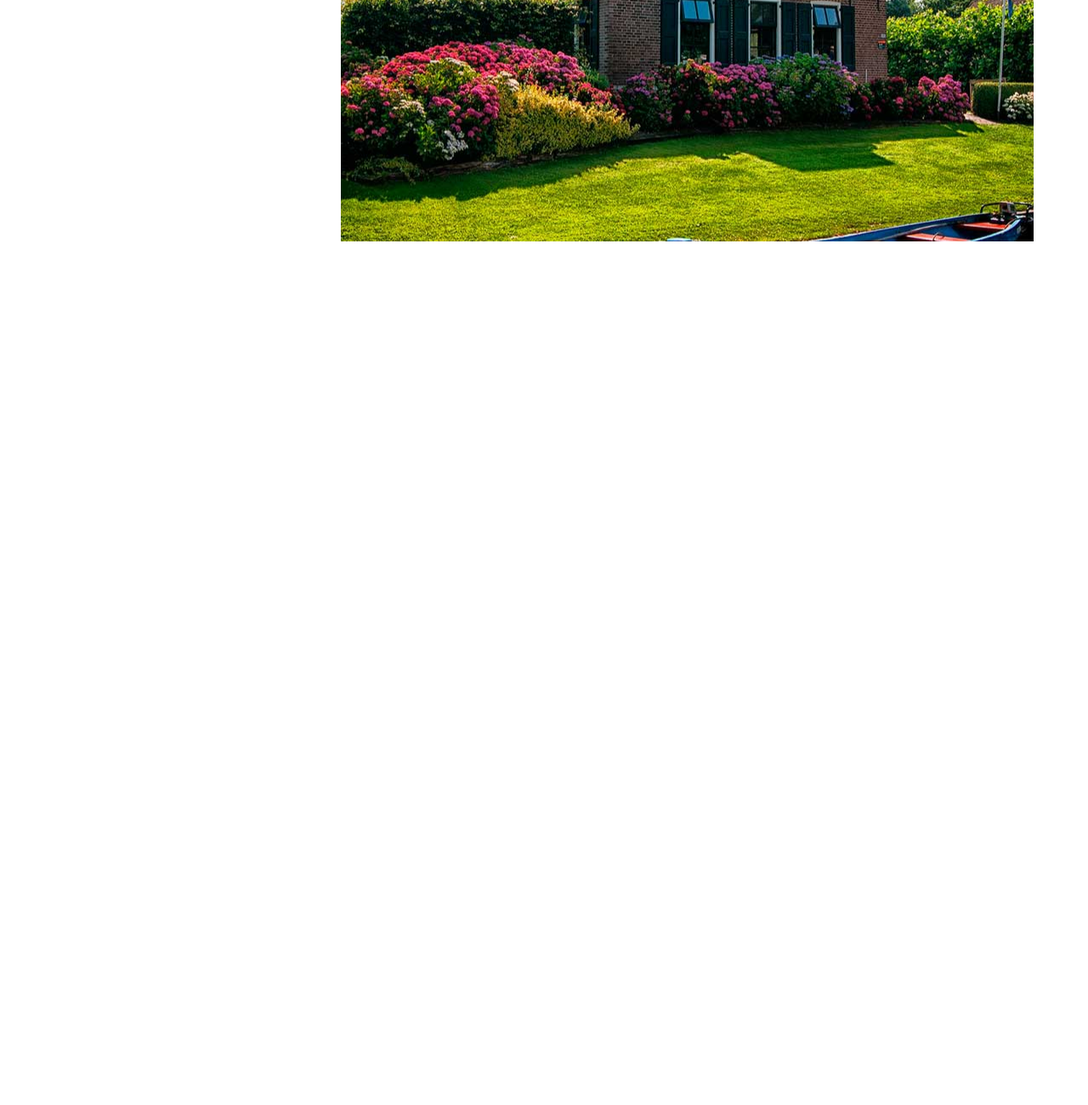
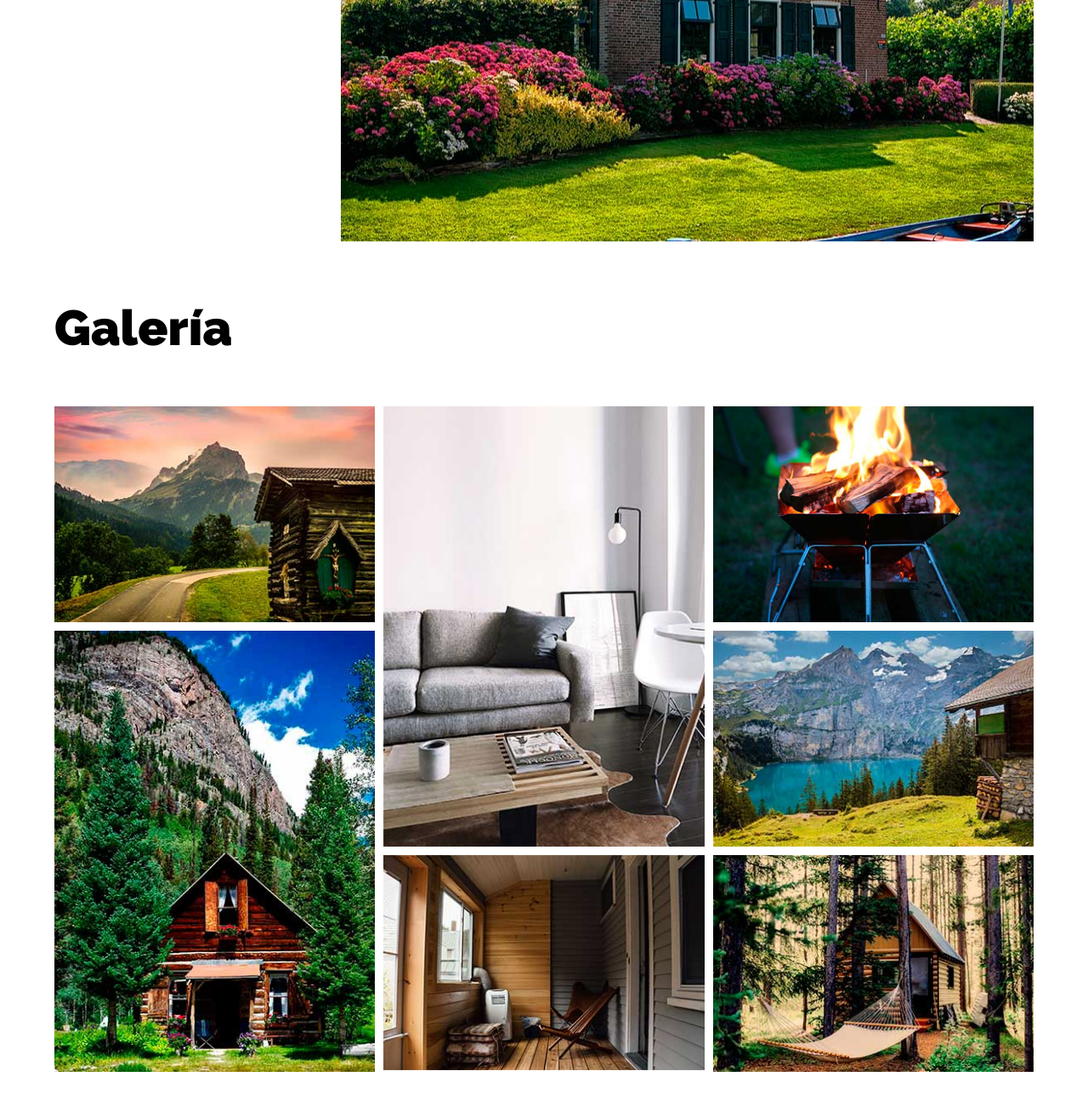
Before and after one commit to cumbinar/arquitectura-bosque, a plain HTML site: page index.html in a window 1280 px wide. Shown: the part 3226-4526 px from the top of the page at 85% size. Before the commit the page ends 3510 px from the top, so only its background shows below. Drawn offline with Linux system fonts and the light colour scheme.

Commit message:
Termina resposive galería

```diff
--- a/index.html
+++ b/index.html
@@ -79,5 +79,20 @@
         </div>
         <!--finaliza modelo-->
     </main>
+
+    <section class="contenedor mt-5">
+        <h2>Galería</h2>
+        <div class="galeria">
+            <div class="imagen"> <img src="img/imagen_1.jpg" alt="imagen_1"></div>
+            <div class="imagen"> <img src="img/imagen_2.jpg" alt="imagen_2"></div>
+            <div class="imagen"> <img src="img/imagen_3.jpg" alt="imagen_3"></div>
+            <div class="imagen"> <img src="img/imagen_4.jpg" alt="imagen_4"></div>
+            <div class="imagen"> <img src="img/imagen_5.jpg" alt="imagen_5"></div>
+            <div class="imagen"> <img src="img/imagen_6.jpg" alt="imagen_6"></div>
+            <div class="imagen"> <img src="img/imagen_7.jpg" alt="imagen_7"></div>
+        </div>
+
+    </section>
+
 </body>
 </html>
--- a/style.css
+++ b/style.css
@@ -308,3 +308,45 @@ background-repeat: no-repeat;
         padding: 2rem 2rem 0 0;
     }
 }
+
+/**GALERÍA**/
+
+.galeria{
+    display: grid;
+    grid-template-columns: repeat(2, 1fr);
+    gap: 1rem;
+}
+
+.galeria img{
+    object-fit: cover;
+    height: 100%;
+}
+@media(min-width: 992px){
+    .galeria{
+        grid-template-columns: repeat(3, 1fr);
+    }
+}
+
+@media(min-width: 768px){
+      .galeria .imagen:nth-child(3){
+        margin-bottom: 4.8rem;
+
+        }
+}
+
+.galeria .imagen:nth-child(2){
+    grid-column: 2 / 3;
+    grid-row: 1 / 3;
+}
+
+
+
+.galeria .imagen:nth-child(3){
+    grid-column: 2 / 3;
+    grid-row: 3 / 5 ;
+}
+
+.galeria .imagen:nth-child(6){
+    grid-column: 1 /2;
+    grid-row:2 / 4;
+}
```
